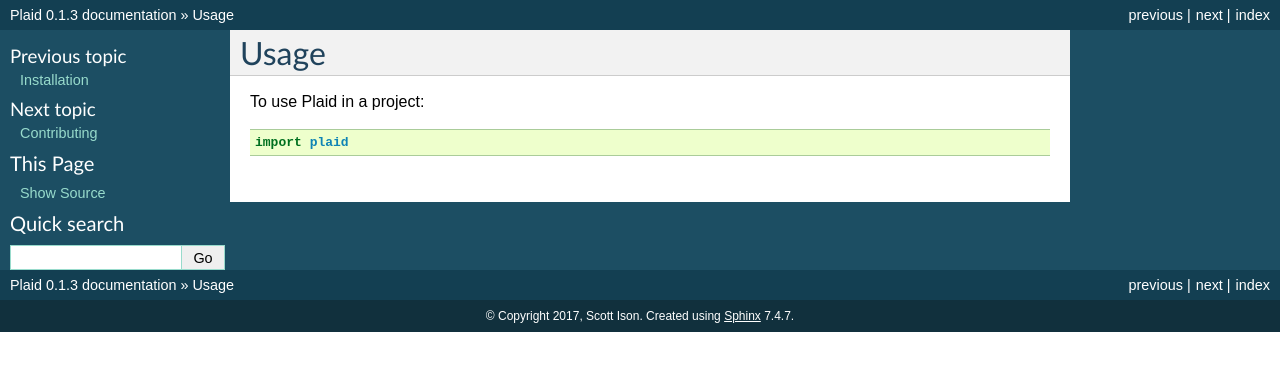
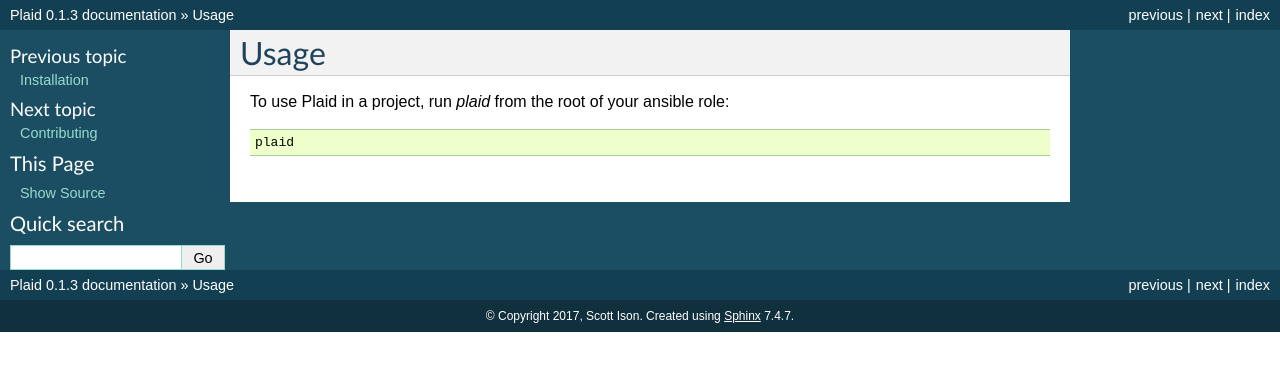
Before and after one commit to sqrvrtx/plaid, a Sphinx documentation site: the page built from docs/usage.rst, in a window 1280 px wide. Shown: the top 371 px of the page. Built offline with Sphinx 7.4.7, drawn with Linux system fonts in a browser that asks for light colours; pages that are not in the unit, such as notebooks, are missing from menus; the version number is read from the project's files by our own code.

Commit message:
updating some docs

````diff
--- a/README.rst
+++ b/README.rst
@@ -32,6 +32,7 @@
 pep8/flake 8 python errors. Also check for files we expect and those we don't.
 This is configured in the .plaidrc file:
 
+```
 ---
 
 include_files:
@@ -40,3 +41,4 @@
 
 exclude_files:
   - .travis.yml
+```
--- a/docs/usage.rst
+++ b/docs/usage.rst
@@ -2,6 +2,6 @@
 Usage
 =====
 
-To use Plaid in a project::
+To use Plaid in a project, run `plaid` from the root of your ansible role::
 
-    import plaid
+    plaid
````
